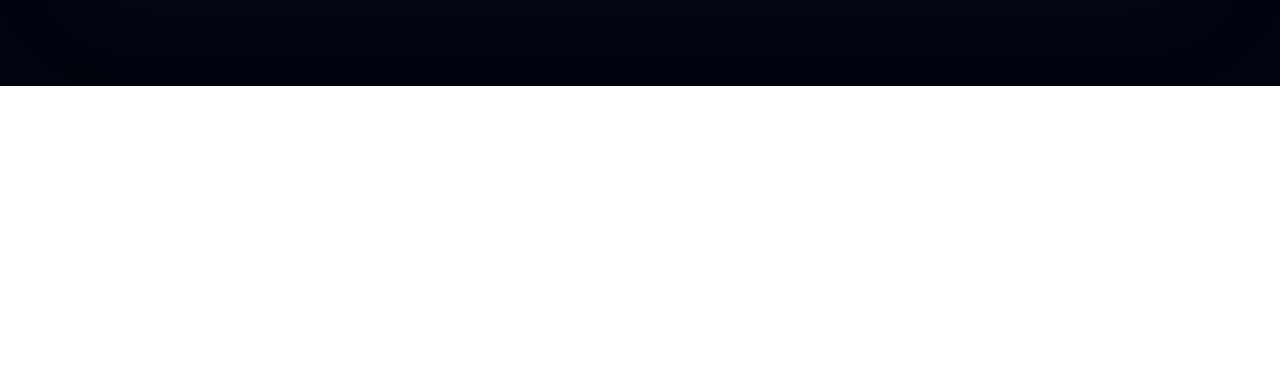
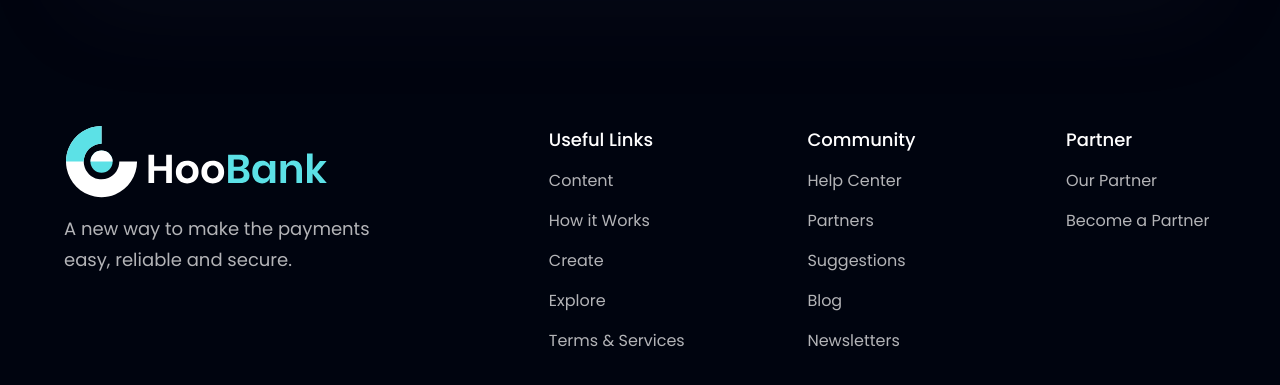
Before and after one commit to swazidr/bank_modern_app, a React (Vite) app: page / in a window 1280 px wide. Shown: the part 4358-4743 px from the top of the page. Before the commit the page ends 4444 px from the top, so only its background shows below. Built offline with nearby package versions, Linux system fonts and the light colour scheme.

Commit message:
footer section worked

```diff
--- a/src/components/Footer.jsx
+++ b/src/components/Footer.jsx
@@ -1,9 +1,40 @@
-import React from 'react'
+import styles from "../style";
+import { logo } from '../assets';
+import { footerLinks, socialMedia } from "../constance";
 
-const Footer = () => {
-  return (
-    <div>Footer</div>
-  )
-}
+const Footer = () =>(
+    <section className={`${styles.flexCenter} ${styles.paddingY} flex-col`}>
+      <div className={`${styles.flexStart} md:flex-row flex-col mb-8 w-full`}>
+        <div className="flex-1 flex-col justify-start mr-10">
+          <img src={logo} alt="hoobank" className="w-[266px] h-[72px] object-contain" />
+          <p className={`${styles.paragraph} mt-4 max-w-[310px]`}>A new way to make the payments easy, reliable and secure.</p>
+        </div>
+
+        <div className="flex-[1.5] w-full flex flex-row justify-between flex-wrap md:mt-0 mt-10">
+          {footerLinks.map((footerLink) => (
+            <div key={footerLink.key} className='flex flex-col ss:my-0 my-4 min-w-[150px]'>
+              <h4 className="font-poppins font-medium text-[18px] leading-[27px] text-white">
+                {footerLink.title}
+              </h4>
+              <ul className="list-none mt-4">
+                {footerLink.links.map((link, index) => (
+                  <li key={link.name} className={`font-poppins font-normal text-[16px] leading-[24px] text-dimWhite hover:text-secondary cursor-pointer ${index !== footerLink.links.length -1 ? 'mb-4' : 'mb-0'}`}>
+
+                    { link.name }
+
+                  </li>
+
+                ))}
+
+              </ul>
+            </div>
+
+          ))}
+        </div>
+      </div>
+
+
+    </section>
+);
 
 export default Footer
```
